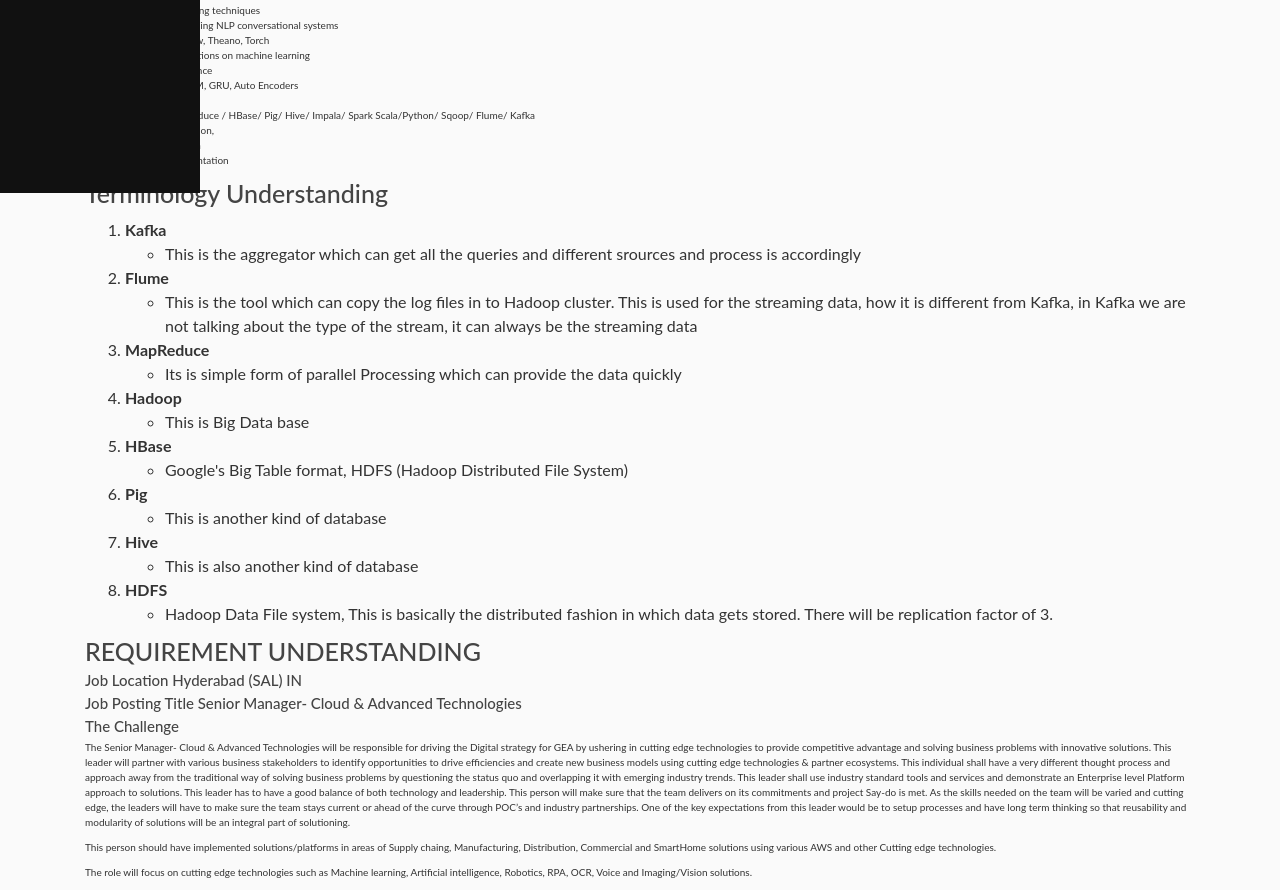
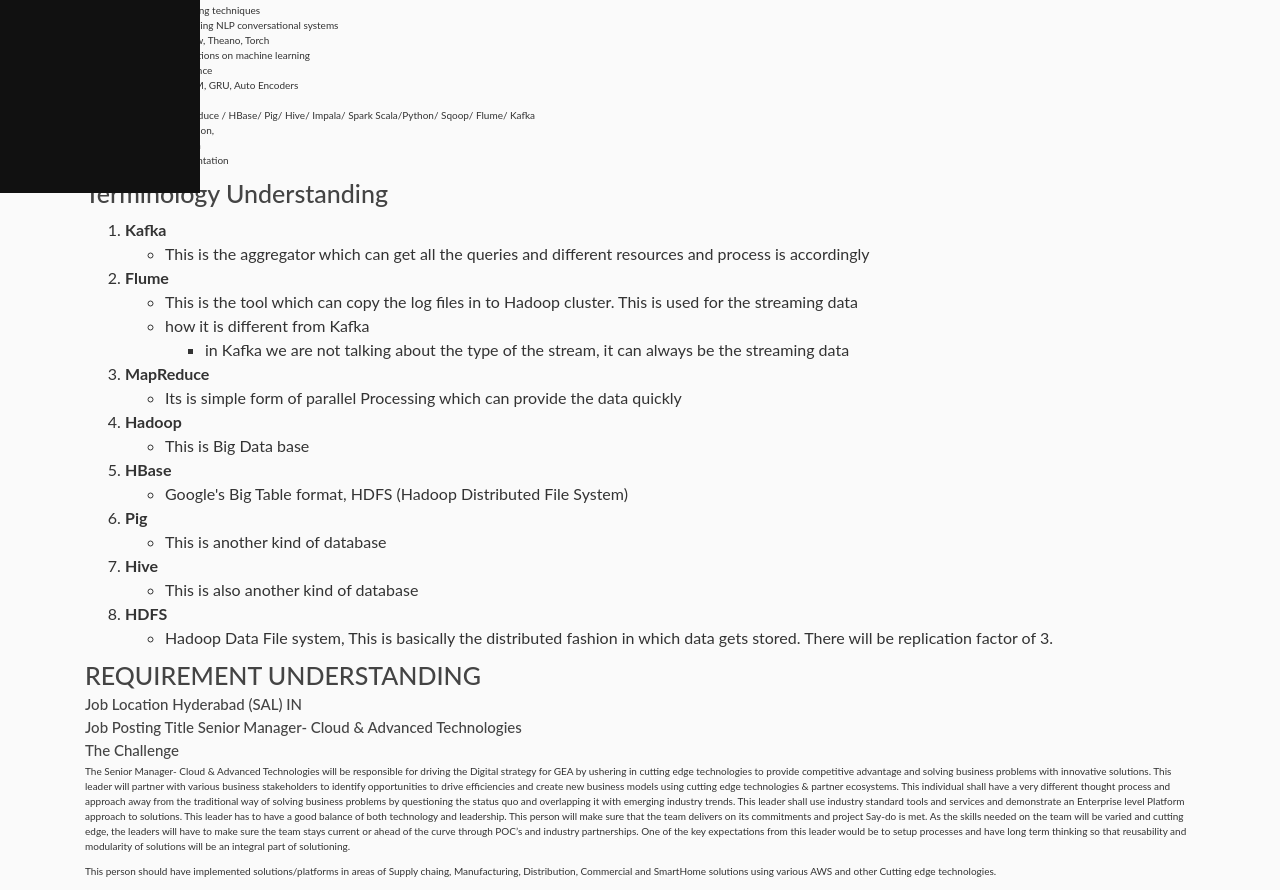
Before and after one commit to viswanath27/thoughtorganizer, a Django app: page /requirementunderstanding/ in a window 1280 px wide. Shown: the part 607-1497 px from the top of the page. Run offline with Django 3.2, Linux system fonts and the light colour scheme; a user stored in the database is signed in; parts of the project's set-up code (start-up, migrations or seed data) failed here and were passed over; some libraries are stand-ins or nearby versions.

Commit message:
Requirement understanding update 7

```diff
--- a/activities/dailyactivities/templates/dailyactivities/requirementunderstanding.html
+++ b/activities/dailyactivities/templates/dailyactivities/requirementunderstanding.html
@@ -64,9 +64,15 @@
 <ol>
 
 <li><b>Kafka</b></li>
-<ul><li>This is the aggregator which can get all the queries and different srources and process is accordingly </li></ul>
+<ul><li>This is the aggregator which can get all the queries and different resources and process is accordingly </li></ul>
 <li><b>Flume</b></li>
-<ul><li>This is the tool which can copy the log files in to Hadoop cluster. This is used for the streaming data, how it is different from Kafka, in Kafka we are not talking about the type of the stream, it can always be the streaming data </li></ul>
+<ul>
+    <li>This is the tool which can copy the log files in to Hadoop cluster. This is used for the streaming data</li>
+    <li>how it is different from Kafka</li>
+    <ul>
+        <li>in Kafka we are not talking about the type of the stream, it can always be the streaming data </li>
+    </ul>
+</ul>
 <li><b>MapReduce</b> </li>
 <ul><li>Its is simple form of parallel Processing which can provide the data quickly </li></ul>
 <li><b>Hadoop</b> </li>
```
